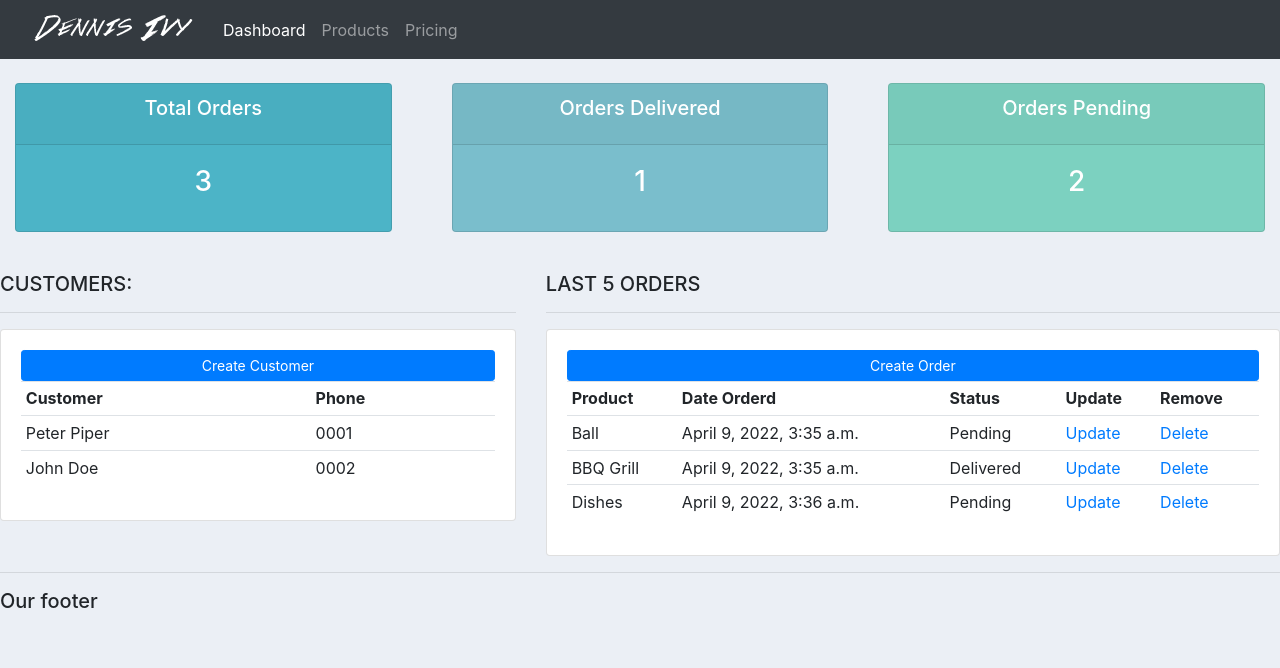
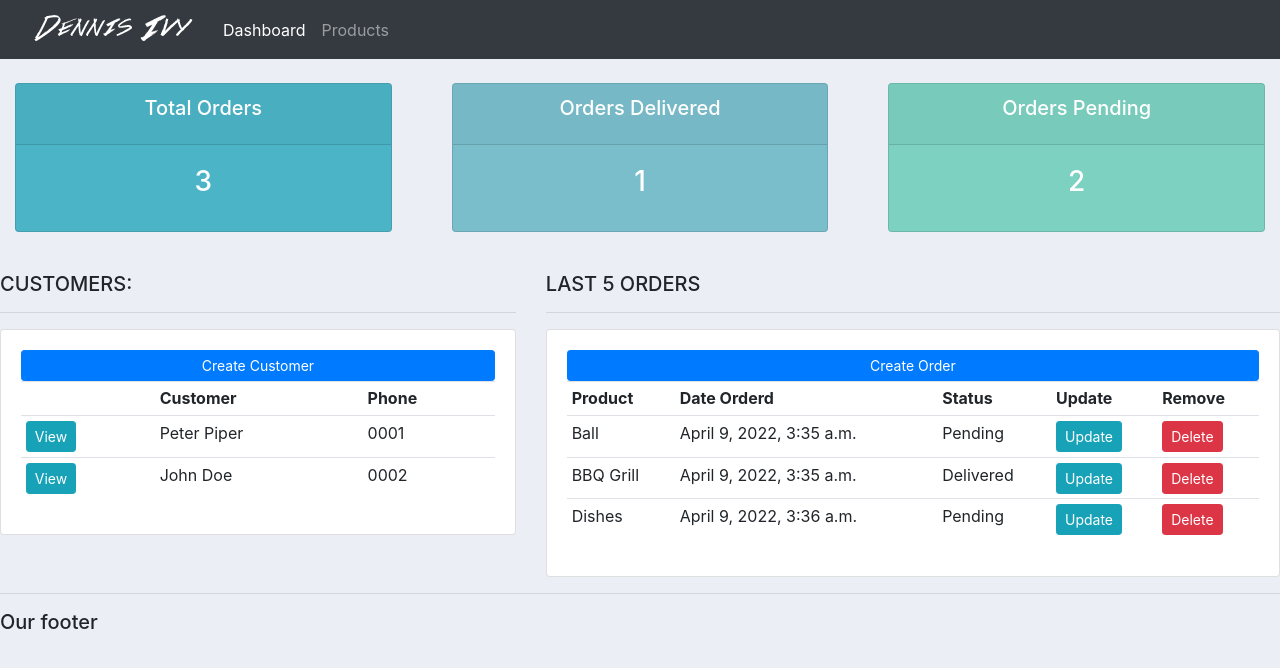
Before and after one commit to ngohuudang/crm1, a Django app: page / in a window 1280 px wide. Shown: the top 668 px of the page. Run offline with Django 4.2, Linux system fonts and the light colour scheme; data comes from the database, SQL or seed files in the repository.

Commit message:
add css btn and add link href

```diff
--- a/accounts/templates/accounts/dashboard.html
+++ b/accounts/templates/accounts/dashboard.html
@@ -10,12 +10,14 @@
                 <a class="btn btn-primary  btn-sm btn-block" href="">Create Customer</a>
                 <table class="table table-sm">
                     <tr>
+                        <th></th>
                         <th>Customer</th>
                         <th>Phone</th>
                     </tr>
 
                     {% for customer in customers %}
                         <tr>
+                            <td><a class="btn btn-sm btn-info" href="{% url 'customer' customer.id %}">View</a></td>
                             <td>{{customer.name}}</td>
                             <td>{{customer.phone}}</td>
 
@@ -43,8 +45,8 @@
                             <td>{{order.product}}</td>
                             <td>{{order.date_created}}</td>
                             <td>{{order.status}}</td>
-                            <td><a href=''>Update</a></td>
-                            <td><a href=''>Delete</a></td>
+                            <td><a class="btn btn-sm btn-info" href=''>Update</a></td>
+                            <td><a class="btn btn-sm btn-danger" href=''>Delete</a></td>
 
                         </tr>
                     {% endfor %}
--- a/accounts/templates/accounts/navbar.html
+++ b/accounts/templates/accounts/navbar.html
@@ -7,13 +7,10 @@
     <div class="collapse navbar-collapse" id="navbarNav">
         <ul class="navbar-nav">
             <li class="nav-item active">
-                <a class="nav-link" href="#">Dashboard</a>
+                <a class="nav-link" href="{% url 'home' %}">Dashboard</a>
             </li>
             <li class="nav-item">
-                <a class="nav-link" href="#">Products</a>
-            </li>
-            <li class="nav-item">
-                <a class="nav-link" href="#">Pricing</a>
+                <a class="nav-link" href="{% url 'products' %}">Products</a>
             </li>
         </ul>
     </div>
--- a/accounts/urls.py
+++ b/accounts/urls.py
@@ -3,8 +3,8 @@ from numpy import product
 from . import views
 
 urlpatterns = [
-    path('',views.home),
-    path('products/',views.products),
-    path('customer/',views.customer)
+    path('',views.home, name='home'),
+    path('products/',views.products, name='products'),
+    path('customer/<str:pk_test>/',views.customer, name='customer')
 
 ]
--- a/accounts/views.py
+++ b/accounts/views.py
@@ -28,5 +28,9 @@ def products(request):
     products = Product.objects.all()
     return render(request, 'accounts/products.html',{'products':products})
 
-def customer(request):
-    return render(request, 'accounts/customer.html')
+def customer(request,pk_test):
+    customer = Customer.objects.get(id = pk_test)
+    orders = customer.order_set.all()
+    order_count = orders.count()
+    context = {'customer': customer, 'orders':orders, 'order_count': order_count}
+    return render(request, 'accounts/customer.html', context=context)
--- a/static/css/main.css
+++ b/static/css/main.css
@@ -1,7 +1,7 @@
 
-/* #logo{
+#logo{
 
-} */
+}
 
 body{
     background-color: #ebeff5;
```
Also changed, not shown: accounts/templates/accounts/customer.html (+14 -3 lines).
